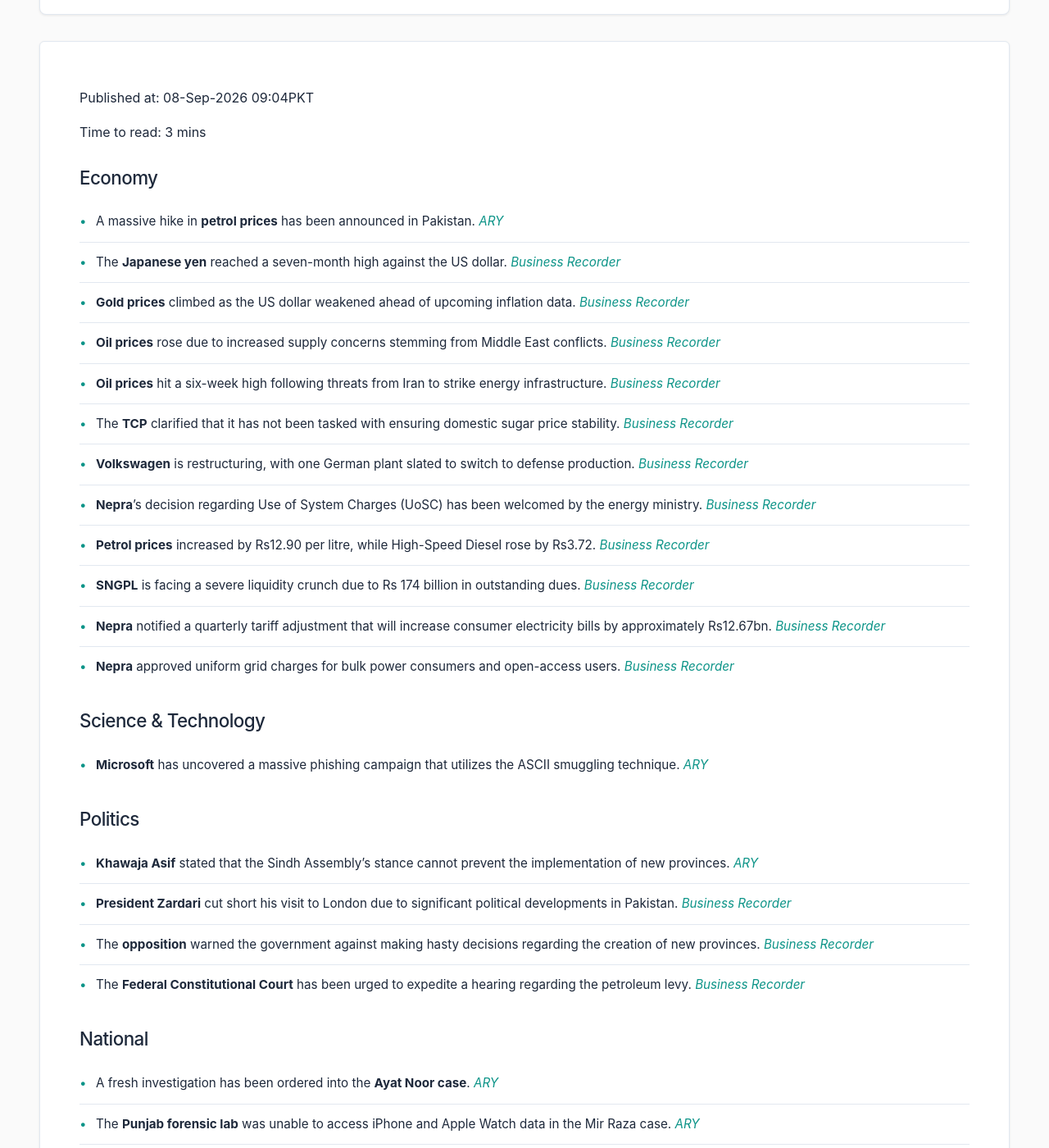
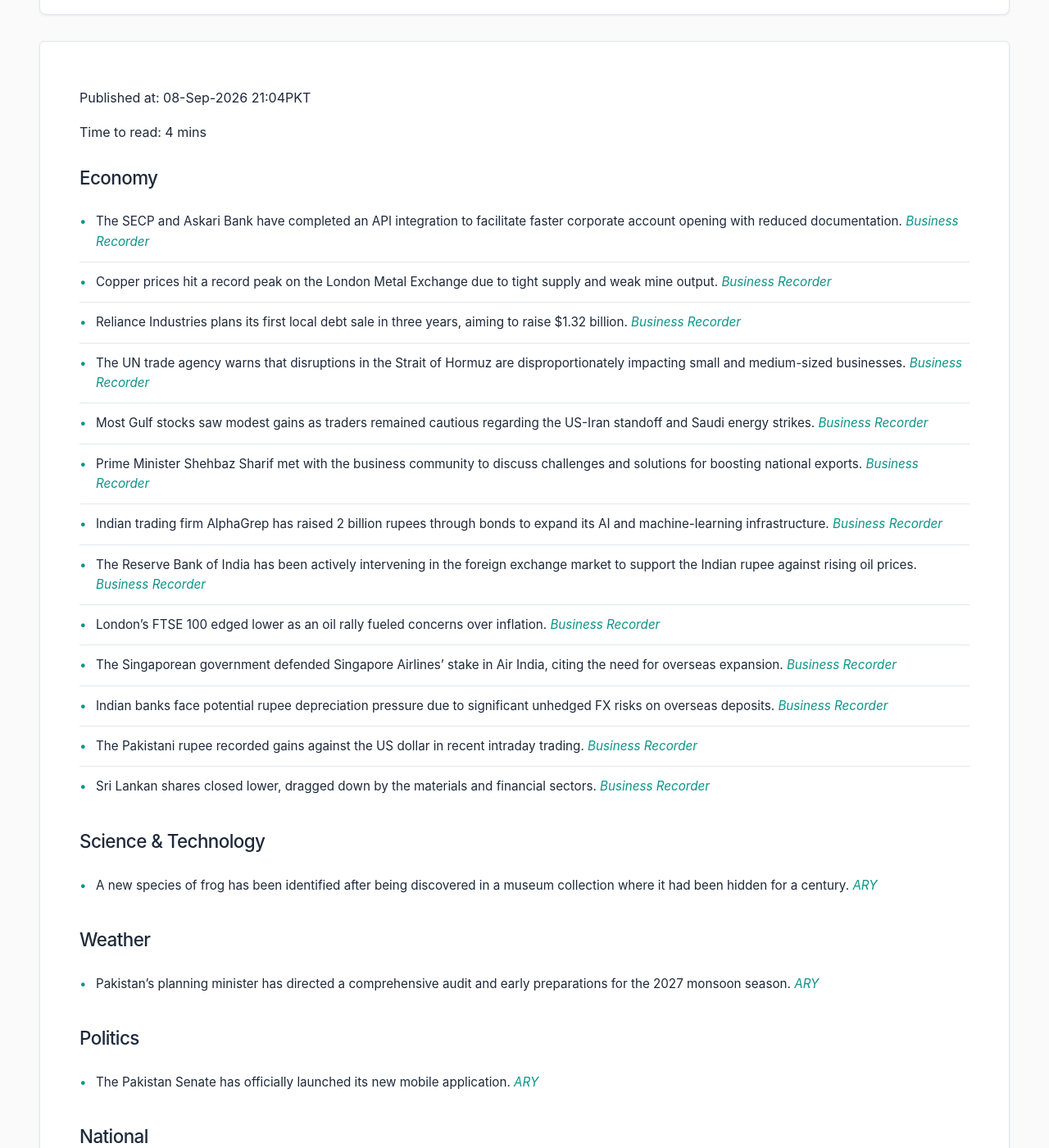
Before and after one commit to zsubzwary/news, a Jekyll site: the page built from en/index.md, in a window 1280 px wide and 1400 px high, scrolled down 209 px. Shown: the whole window at 82% size. Built offline with Jekyll 4.4.1, drawn with Linux system fonts in a browser that asks for light colours; some web fonts are replaced; comment, search, counter and statistics services are not loaded; some of the changed text lies outside the part shown.

Commit message:
DateTime; 2026-09-08T16:04:32.252Z

```diff
--- a/en/index.md
+++ b/en/index.md
@@ -4,52 +4,49 @@ title: Pakistan News Briefing
 lang: en
 ---
 
-Published at: 08-Sep-2026 09:04PKT
+Published at: 08-Sep-2026 21:04PKT
 
-Time to read: 3 mins
+Time to read: 4 mins
 
 ### Economy
-- A massive hike in **petrol prices** has been announced in Pakistan. *[ARY](https://arynews.tv/massive-hike-in-petrol-price-announced-in-pakistan)*
-- The **Japanese yen** reached a seven-month high against the US dollar. *[Business Recorder](https://www.brecorder.com/news/40438429/yen-extends-rally-to-new-seven-month-high-dollar-subdued-ahead-of-cpi)*
-- **Gold prices** climbed as the US dollar weakened ahead of upcoming inflation data. *[Business Recorder](https://www.brecorder.com/news/40438428/gold-gains-as-dollar-eases-with-us-inflation-data-on-radar)*
-- **Oil prices** rose due to increased supply concerns stemming from Middle East conflicts. *[Business Recorder](https://www.brecorder.com/news/40438427/oil-rises-as-risks-of-prolonged-mideast-conflict-heighten-supply-worries)*
-- **Oil prices** hit a six-week high following threats from Iran to strike energy infrastructure. *[Business Recorder](https://www.brecorder.com/news/40438399/oil-prices-rise-to-six-week-highs)*
-- The **TCP** clarified that it has not been tasked with ensuring domestic sugar price stability. *[Business Recorder](https://www.brecorder.com/news/40438390/tcp-clarifies-ecc-directives-on-sugar-price-stability)*
-- **Volkswagen** is restructuring, with one German plant slated to switch to defense production. *[Business Recorder](https://www.brecorder.com/news/40438391/volkswagen-finds-defence-future-for-german-plant-amid-major-overhaul)*
-- **Nepra**'s decision regarding Use of System Charges (UoSC) has been welcomed by the energy ministry. *[Business Recorder](https://www.brecorder.com/news/40438394/nepras-uosc-decision-hailed)*
-- **Petrol prices** increased by Rs12.90 per litre, while High-Speed Diesel rose by Rs3.72. *[Business Recorder](https://www.brecorder.com/news/40438397/petrol-price-hiked-by-rs1290-hsds-by-rs372)*
-- **SNGPL** is facing a severe liquidity crunch due to Rs 174 billion in outstanding dues. *[Business Recorder](https://www.brecorder.com/news/40438402/sngpl-facing-serious-liquidity-crunch)*
-- **Nepra** notified a quarterly tariff adjustment that will increase consumer electricity bills by approximately Rs12.67bn. *[Business Recorder](https://www.brecorder.com/news/40438403/nepra-adjusts-quarterly-tariff-consumers-to-pay-additional-rs1267bn)*
-- **Nepra** approved uniform grid charges for bulk power consumers and open-access users. *[Business Recorder](https://www.brecorder.com/news/40438404/nepra-greenlights-uosc-for-bulk-consumers)*
+- The SECP and Askari Bank have completed an API integration to facilitate faster corporate account opening with reduced documentation. *[Business Recorder](https://www.brecorder.com/news/40438494/secp-askari-bank-integrate-systems-for-faster-corporate-account-opening)*
+- Copper prices hit a record peak on the London Metal Exchange due to tight supply and weak mine output. *[Business Recorder](https://www.brecorder.com/news/40438491/copper-hits-record-high-on-weak-supply-outside-us)*
+- Reliance Industries plans its first local debt sale in three years, aiming to raise $1.32 billion. *[Business Recorder](https://www.brecorder.com/news/40438490/indias-reliance-plans-first-local-debt-sale-after-3-years-with-132-bln-fundraise-bankers-say)*
+- The UN trade agency warns that disruptions in the Strait of Hormuz are disproportionately impacting small and medium-sized businesses. *[Business Recorder](https://www.brecorder.com/news/40438488/hormuz-disruptions-hitting-small-businesses-hardest-un-trade-agency-warns)*
+- Most Gulf stocks saw modest gains as traders remained cautious regarding the US-Iran standoff and Saudi energy strikes. *[Business Recorder](https://www.brecorder.com/news/40438487/most-gulf-stocks-edge-up-amid-caution-over-us-iran-standoff-saudi-energy-strikes)*
+- Prime Minister Shehbaz Sharif met with the business community to discuss challenges and solutions for boosting national exports. *[Business Recorder](https://www.brecorder.com/news/40438486/pm-shehbaz-seeks-business-communitys-input-on-boosting-exports)*
+- Indian trading firm AlphaGrep has raised 2 billion rupees through bonds to expand its AI and machine-learning infrastructure. *[Business Recorder](https://www.brecorder.com/news/40438485/indias-leading-high-frequency-trading-firm-turns-to-bonds-for-capital)*
+- The Reserve Bank of India has been actively intervening in the foreign exchange market to support the Indian rupee against rising oil prices. *[Business Recorder](https://www.brecorder.com/news/40438482/indian-central-bank-extends-intervention-streak-to-support-indian-rupee-traders-say)*
+- London’s FTSE 100 edged lower as an oil rally fueled concerns over inflation. *[Business Recorder](https://www.brecorder.com/news/40438480/london-shares-inch-lower-as-oil-rally-fuels-inflation-concerns)*
+- The Singaporean government defended Singapore Airlines' stake in Air India, citing the need for overseas expansion. *[Business Recorder](https://www.brecorder.com/news/40438479/singapore-defends-flag-carrier-s-air-india-bet-cites-need-to-expand-overseas)*
+- Indian banks face potential rupee depreciation pressure due to significant unhedged FX risks on overseas deposits. *[Business Recorder](https://www.brecorder.com/news/40438477/indian-banks-leave-sizeable-fx-risk-open-on-overseas-deposits-creating-potential-rupee-overhang)*
+- The Pakistani rupee recorded gains against the US dollar in recent intraday trading. *[Business Recorder](https://www.brecorder.com/news/40438476/intra-day-update-rupee-records-gain-against-us-dollar)*
+- Sri Lankan shares closed lower, dragged down by the materials and financial sectors. *[Business Recorder](https://www.brecorder.com/news/40438495/materials-and-financials-drag-sri-lankan-shares-lower)*
 
 ### Science & Technology
-- **Microsoft** has uncovered a massive phishing campaign that utilizes the ASCII smuggling technique. *[ARY](https://arynews.tv/microsoft-uncovers-massive-phishing-campaign-exploiting-ascii-smuggling-technique)*
+- A new species of frog has been identified after being discovered in a museum collection where it had been hidden for a century. *[ARY](https://arynews.tv/new-frog-species-identified-after-being-hidden-in-museum-for-a-century)*
+
+### Weather
+- Pakistan's planning minister has directed a comprehensive audit and early preparations for the 2027 monsoon season. *[ARY](https://arynews.tv/planning-minister-directs-comprehensive-audit-and-early-preparations-for-monsoon-2027)*
 
 ### Politics
-- **Khawaja Asif** stated that the Sindh Assembly's stance cannot prevent the implementation of new provinces. *[ARY](https://arynews.tv/new-provinces-khawaja-asif-says-sindh-assemblys-stance-cannot-stop-implementation)*
-- **President Zardari** cut short his visit to London due to significant political developments in Pakistan. *[Business Recorder](https://www.brecorder.com/news/40438387/president-cuts-short-his-london-visit)*
-- The **opposition** warned the government against making hasty decisions regarding the creation of new provinces. *[Business Recorder](https://www.brecorder.com/news/40438395/new-provinces-opposition-warns-govt-against-hasty-decision)*
-- The **Federal Constitutional Court** has been urged to expedite a hearing regarding the petroleum levy. *[Business Recorder](https://www.brecorder.com/news/40438389/fcc-urged-to-fix-hearing-date-in-pl-petition)*
+- The Pakistan Senate has officially launched its new mobile application. *[ARY](https://arynews.tv/senate-mobile-app-launched-in-pakistan)*
 
 ### National
-- A fresh investigation has been ordered into the **Ayat Noor case**. *[ARY](https://arynews.tv/ayat-noor-case-fresh-investigation-into-the-case-ordered)*
-- The **Punjab forensic lab** was unable to access iPhone and Apple Watch data in the Mir Raza case. *[ARY](https://arynews.tv/mir-raza-case-punjab-forensic-lab-unable-to-access-iphone-apple-watch-data-deemed-insignificant)*
-- **Mohsin Naqvi** has ordered the digitization of operations at CDA facilitation centers. *[ARY](https://arynews.tv/mohsin-naqvi-orders-digitization-of-cda-facilitation-centers-operations)*
+- Authorities report that runners of a fake NADRA website have stolen the data of approximately 10 million Pakistani citizens. *[ARY](https://arynews.tv/fake-nadra-site-runners-stole-10mn-pakistani-citizens-data)*
+- Pakistan has unveiled a comprehensive 10-year plan dedicated to shark conservation. *[ARY](https://arynews.tv/pakistan-unveils-10-year-plan-for-shark-conservation)*
+- Pakistan's Ministry of Foreign Affairs has strongly condemned Houthi attacks on civilian and economic targets in Saudi Arabia. *[Business Recorder](https://www.brecorder.com/news/40438489/pakistan-condemns-houthi-attacks-on-saudi-arabia)*
 
 ### International
-- **Italy** has outlined golden visa requirements and capital routes for European residency. *[ARY](https://arynews.tv/italy-golden-visa-requirements-and-capital-routes-towards-european-residency)*
-- **Donald Trump** suggested renaming the state of New Mexico to "New America." *[Business Recorder](https://www.brecorder.com/news/40438392/trump-suggests-renaming-new-mexico-state-new-america)*
-- The **Oxford University** Pitt Rivers Museum will return human remains to the Naga community. *[Business Recorder](https://www.brecorder.com/news/40438393/oxford-university-museum-to-return-human-remains-to-naga-people)*
-- Pakistan's **Foreign Office** rejected India's claims regarding the status of IIOJK. *[Business Recorder](https://www.brecorder.com/news/40438388/fo-rejects-indias-baseless-claims-on-status-of-iiojk)*
-- **Houthis** have accused Saudi Arabia of conducting air raids and missile strikes. *[Business Recorder](https://www.brecorder.com/news/40438396/houthis-accuse-saudi-arabia-of-air-raids-missile-strikes)*
-- The **UAE** is developing alternative energy export routes to mitigate risks from the US-Iran conflict. *[Business Recorder](https://www.brecorder.com/news/40438398/gulf-cannot-rely-on-us-alone-for-security-qatar)*
-- **Iran** warned that US energy company facilities are "exposed" to potential retaliation. *[Business Recorder](https://www.brecorder.com/news/40438400/iran-says-us-energy-cos-facilities-are-exposed)*
+- Spain has declassified intelligence reports regarding the recent migrant rush in Ceuta. *[ARY](https://arynews.tv/spain-declassifies-intelligence-reports-into-ceuta-migrant-rush)*
+- The US is seeking increased access to Venezuela's mineral resources, such as gold, following its engagement with the country's oil sector. *[Business Recorder](https://www.brecorder.com/news/40438478/us-seeks-more-access-to-venezuelas-mineral-wealth-after-tapping-its-oil-sources-say)*
+- Israel has announced the closure of the British consulate in East Jerusalem in response to import bans on West Bank settlements by the UK, France, and Canada. *[Business Recorder](https://www.brecorder.com/news/40438496/israel-to-close-british-consulate-in-east-jerusalem-after-uk-france-and-canada-ban-imports-from-settlements)*
+- France will begin the process of banning products originating from Israeli settlements in the occupied West Bank. *[Business Recorder](https://www.brecorder.com/news/40438492/france-to-ban-products-from-israeli-settlements-in-west-bank-foreign-minister)*
+- The 26th SCO Summit in Bishkek highlighted the emergence of a multipolar Eurasia and the transition of the chairmanship to Pakistan for 2027. *[Business Recorder](https://www.brecorder.com/news/40438484/bishkek-sco-summit-multipolar-eurasia-takes-shape)*
 
 ### Sports
-- **Erling Haaland** has unveiled a World Cup jersey collection featuring stars like Neymar and Mbappe. *[ARY](https://arynews.tv/erling-haaland-unveils-world-cup-jersey-collection-featuring-neymar-mbappe-and-jude-bellingham)*
-
-### Health
-- Shocking figures reveal that **480 newborns** died at Mithi hospital within an eight-month period. *[ARY](https://arynews.tv/shocking-figures-emerge-from-mithi-hospital-as-480-newborns-die-in-eight-months)*
-
-### Other
-- **Rockstar Games** is facing a trial in Scotland regarding employee sackings. *[ARY](https://arynews.tv/rockstar-games-faces-trial-in-scotland-over-sackings)*
+- Japan has named its squad for a historic T20I match against India during the Pre-Asian games. *[ARY](https://arynews.tv/japan-names-squad-for-history-making-t20i-against-india-in-pre-asian-games-clash)*
+- Cricketer Babar Azam expressed surprise regarding recent sweeping changes within the Pakistan team. *[ARY](https://arynews.tv/babar-azam-surprised-over-sweeping-pakistan-changes)*
+- The Belgian Cats have emerged as favorites in the FIBA Women’s Basketball World Cup 2026 held in Berlin. *[ARY](https://arynews.tv/fiba-womens-basketball-world-cup-2026-belgian-cats-rise-as-favorites-in-berlin)*
+- Pakistan’s junior hockey team has qualified for the Men’s Junior Hockey Asia Cup semi-finals after a 5-2 victory over Malaysia. *[Business Recorder](https://www.brecorder.com/news/40438483/pakistan-qualify-for-junior-hockey-asia-cup-semi-finals-after-beating-malaysia-5-2)*
+- Liverpool has announced a major five-year sponsorship deal with Turkish Airlines, estimated to be worth over £300 million. *[Business Recorder](https://www.brecorder.com/news/40438481/liverpool-announce-five-year-sponsorship-deal-with-turkish-airlines)*
```
